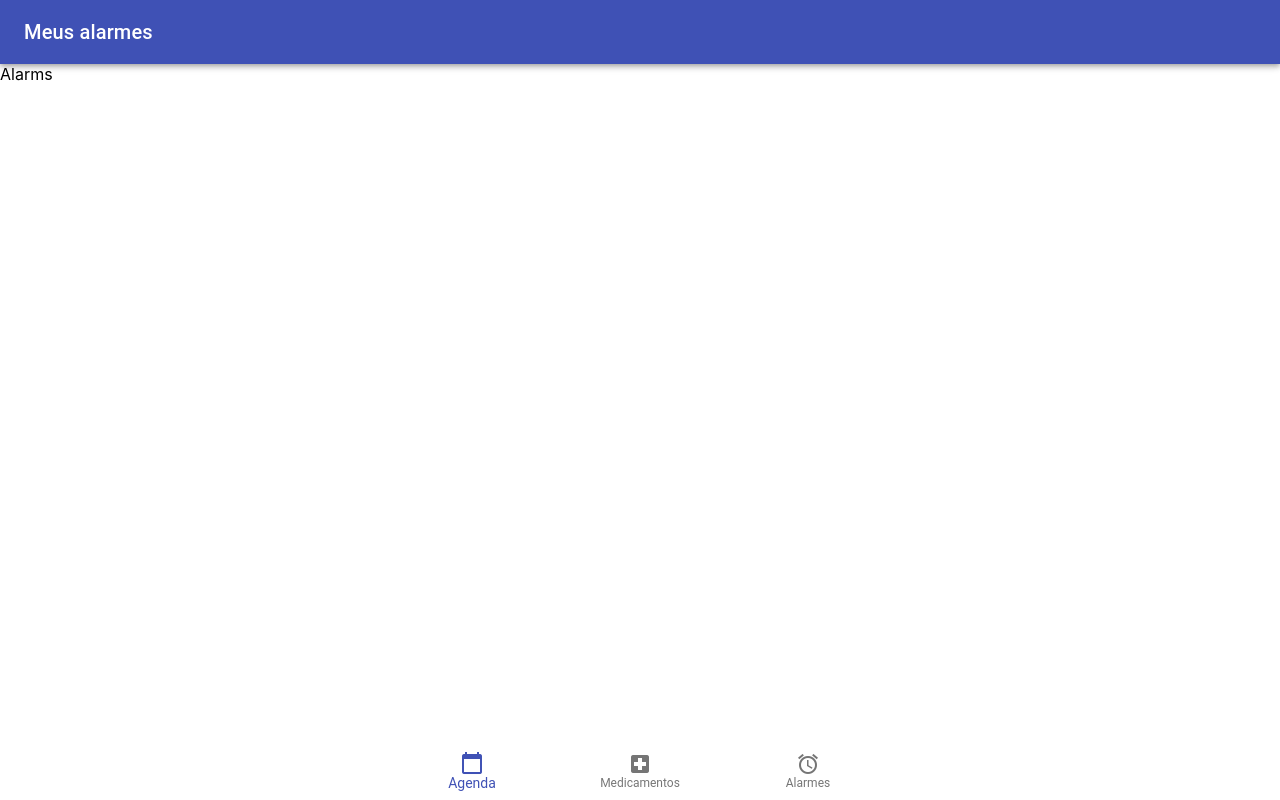
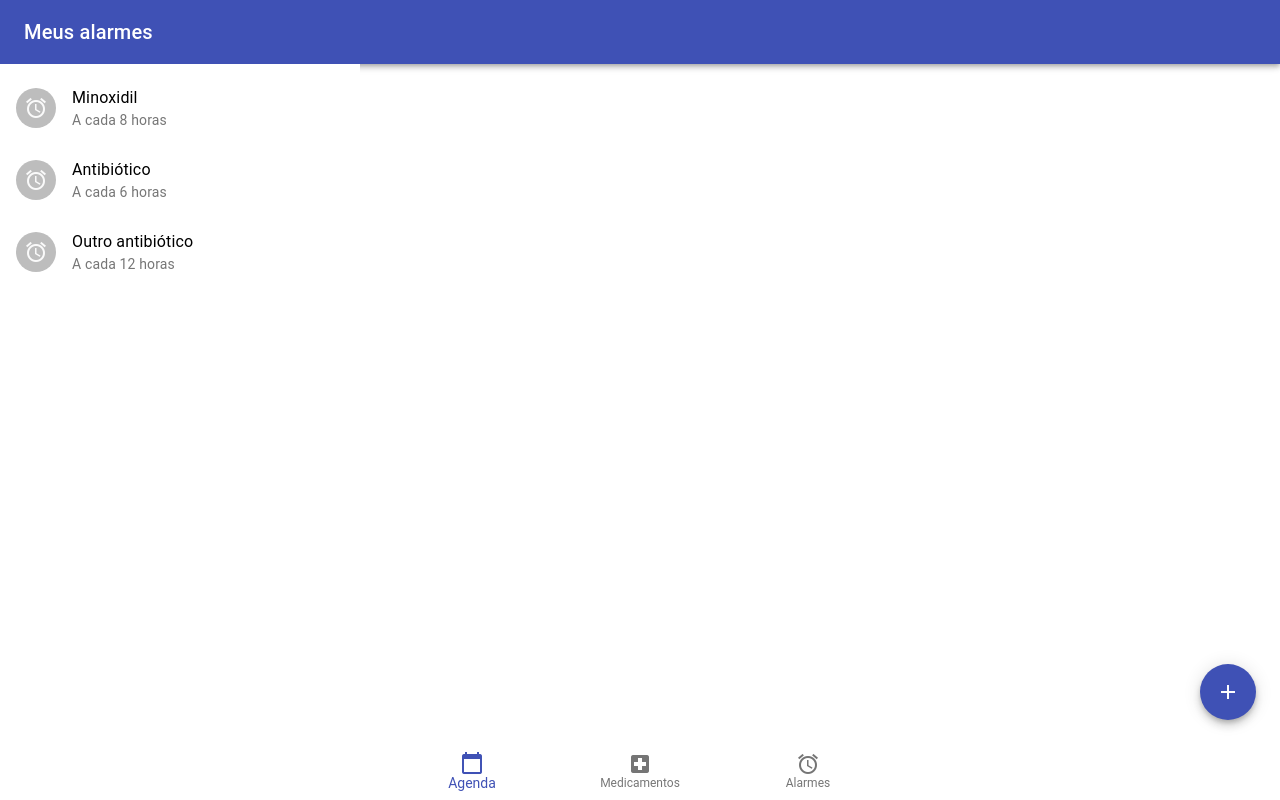
Before and after one commit to 666health/hackathon-sanar-app, a React (Create React App) app: page /alarmes in a window 1280 px wide. Built offline with nearby package versions, Linux system fonts and the light colour scheme.

Commit message:
Basic alarms page

```diff
--- a/src/App.js
+++ b/src/App.js
@@ -4,11 +4,11 @@ import { BrowserRouter as Router, Route } from "react-router-dom";
 import DoctorLogin from './pages/login/doctor';
 import PatientLogin from './pages/login/patient';
 import Calendar from './pages/home';
+import Alarms from './pages/alarms';
 import BottomNavigation from './components/bottom-bar';
 import Topbar from './components/topbar';
 
 const Medicamentos = () => <span>Medicamentos</span>
-const Alarms = () => <span>Alarms</span>
 
 function App() {
   return (
--- /dev/null
+++ b/src/pages/alarms/index.js
@@ -0,0 +1,61 @@
+import React from "react";
+import { makeStyles } from "@material-ui/core/styles";
+import List from "@material-ui/core/List";
+import ListItem from "@material-ui/core/ListItem";
+import ListItemText from "@material-ui/core/ListItemText";
+import ListItemAvatar from "@material-ui/core/ListItemAvatar";
+import Avatar from "@material-ui/core/Avatar";
+import Icon from "@material-ui/core/Icon";
+import Fab from "@material-ui/core/Fab";
+
+const useStyles = makeStyles(theme => ({
+  root: {
+    width: "100%",
+    maxWidth: 360,
+    backgroundColor: theme.palette.background.paper
+  },
+  fab: {
+    position: "fixed",
+    right: "24px",
+    bottom: "80px"
+  }
+}));
+
+const alarms = [
+  {
+    title: "Minoxidil",
+    schedule: "A cada 8 horas"
+  },
+  {
+    title: "Antibiótico",
+    schedule: "A cada 6 horas"
+  },
+  {
+    title: "Outro antibiótico",
+    schedule: "A cada 12 horas"
+  }
+];
+
+export default function FolderList() {
+  const classes = useStyles();
+
+  return (
+    <div>
+    <List className={classes.root}>
+      {alarms.map(a => (
+        <ListItem>
+          <ListItemAvatar>
+            <Avatar>
+              <Icon>alarm</Icon>
+            </Avatar>
+          </ListItemAvatar>
+          <ListItemText primary={a.title} secondary={a.schedule} />
+        </ListItem>
+      ))}
+    </List>
+    <Fab color="primary" aria-label="Add" className={classes.fab}>
+      <Icon>add</Icon>
+    </Fab>
+    </div>
+  );
+}
--- a/src/pages/home/index.js
+++ b/src/pages/home/index.js
@@ -1,5 +1,8 @@
 import React from "react";
 import Calendar from "react-big-calendar";
+import Fab from "@material-ui/core/Fab";
+import Icon from "@material-ui/core/Icon";
+import { makeStyles } from "@material-ui/core/styles";
 
 import moment from "moment";
 import "react-big-calendar/lib/css/react-big-calendar.css";
@@ -32,7 +35,17 @@ const events = [
   }
 ];
 
+const useStyles = makeStyles(theme => ({
+  fab: {
+    position: "fixed",
+    right: "24px",
+    bottom: "80px"
+  }
+}));
+
 function Home() {
+  const classes = useStyles();
+
   return (
     <div>
       <Calendar
@@ -42,6 +55,7 @@ function Home() {
         events={events}
         startAccessor="start"
         endAccessor="end"
+        // components={{ toolbar: () => <span>span</span> }}
         messages={{
           allDay: "Dia inteiro",
           previous: "Anterior",
@@ -56,6 +70,9 @@ function Home() {
           event: "Compromisso"
         }}
       />
+      <Fab color="primary" aria-label="Add" className={classes.fab}>
+        <Icon>add</Icon>
+      </Fab>
     </div>
   );
 }
```
